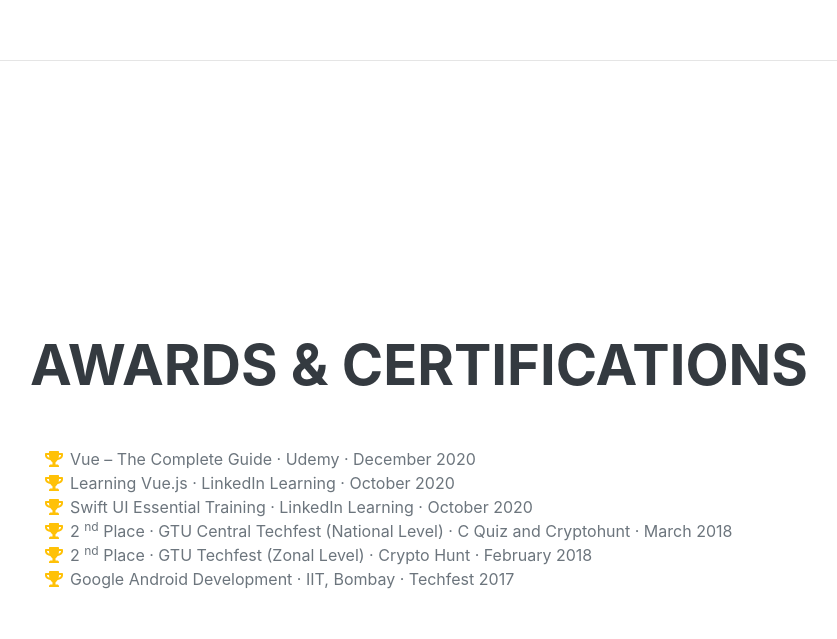
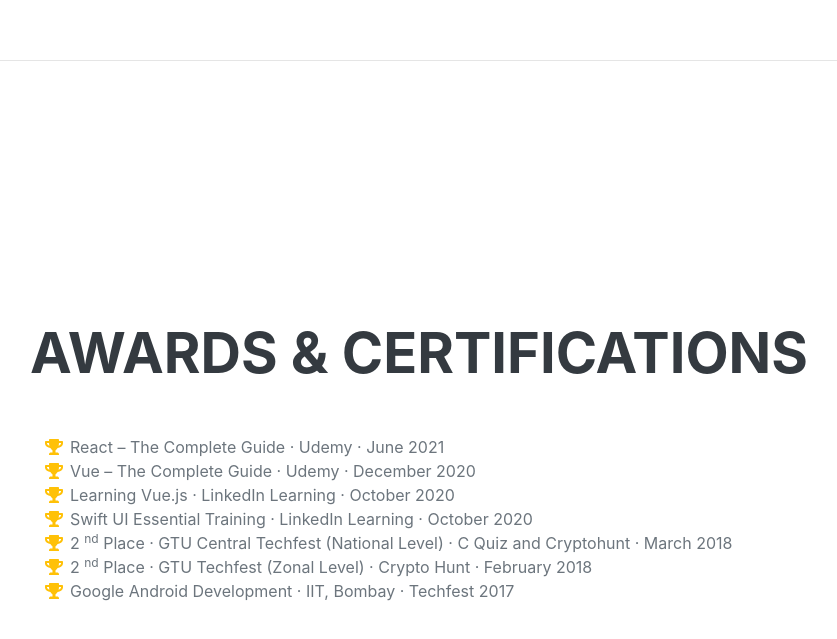
Before and after one commit to kashyapjhaveri/kashyap_jhaveri, a plain HTML site: page index.html in a window 1280 px wide. Shown: the part 5023-5662 px from the top of the page, without its empty margins (290-1127 px from the left). Drawn offline with nearby package versions, Linux system fonts and the light colour scheme; a web font is replaced by a local one.

Commit message:
Updated the react certificate

```diff
--- a/index.html
+++ b/index.html
@@ -276,6 +276,10 @@
                     <ul class="fa-ul mb-0">
                         <li>
                             <span class="fa-li"><i class="fas fa-trophy text-warning"></i></span>
+                            React – The Complete Guide · Udemy · June 2021
+                        </li>
+                        <li>
+                            <span class="fa-li"><i class="fas fa-trophy text-warning"></i></span>
                             Vue – The Complete Guide · Udemy · December 2020
                         </li>
                         <li>
```
